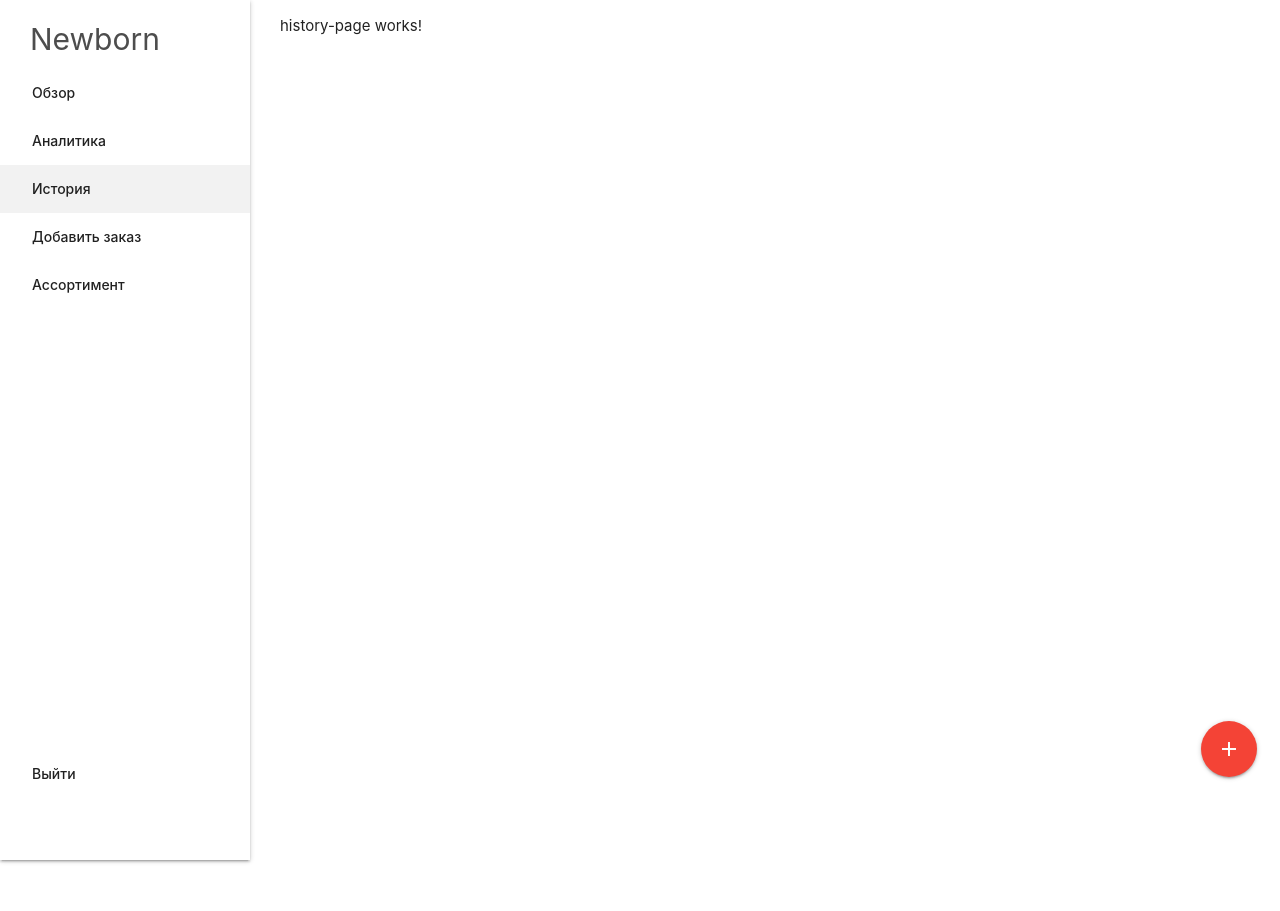
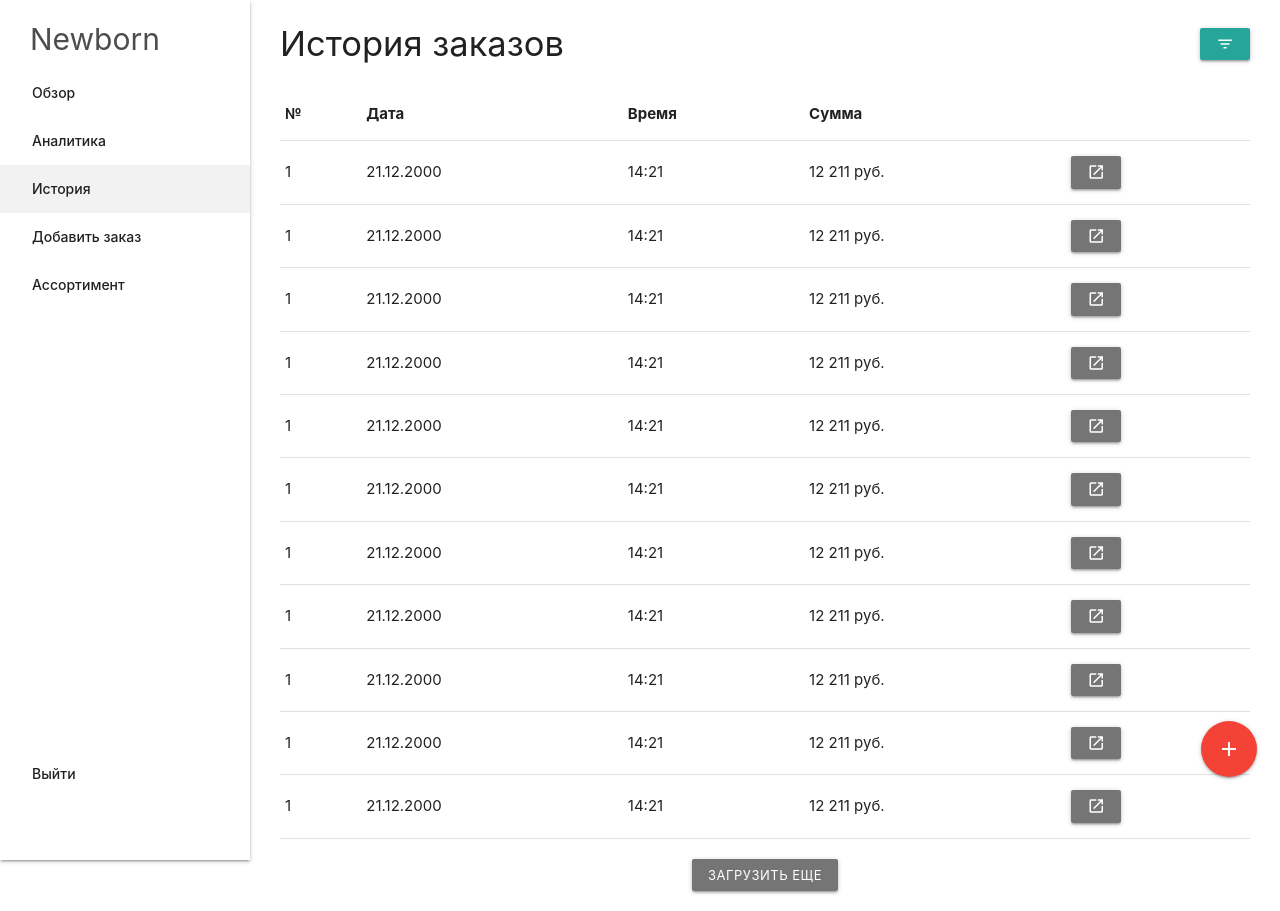
Before and after one commit to OliverWall/CRM, an Angular app in the folder client/: page /site/history in a window 1280 px wide. Before the commit the page ends 800 px from the top, so only its background shows below. Built offline with nearby package versions, Linux system fonts and the light colour scheme; sample sign-in values are in the browser's storage.

Commit message:
Added markup

```diff
--- a/client/src/app/analytics-page/analytics-page.component.html
+++ b/client/src/app/analytics-page/analytics-page.component.html
@@ -1,3 +1,17 @@
-<p>
-  analytics-page works!
-</p>
+<div class="page-title">
+  <h4>Аналитика</h4>
+</div>
+
+<div class="average-price">
+  <p>Средний чек <strong>1500 р.</strong></p>
+</div>
+
+<div class="analytics-block pb3">
+  <h5>Выручка</h5>
+  <canvas></canvas>
+</div>
+
+<div class="analytics-block">
+  <h5>Заказы</h5>
+  <canvas></canvas>
+</div>
--- a/client/src/app/categories-page/categories-page.component.html
+++ b/client/src/app/categories-page/categories-page.component.html
@@ -1,3 +1,19 @@
-<p>
-  categories-page works!
-</p>
+<div class="page-title">
+  <h4>Категории</h4>
+  <button class="waves-effect waves-light btn grey darken-1">Добавить категорию</button>
+</div>
+
+<div class="row">
+  <div class="col s12">
+    <div class="collection">
+      <a href="#!" class="collection-item">Категория 1</a>
+      <a href="#!" class="collection-item">Категория 1</a>
+      <a href="#!" class="collection-item">Категория 1</a>
+      <a href="#!" class="collection-item">Категория 1</a>
+      <a href="#!" class="collection-item">Категория 1</a>
+      <a href="#!" class="collection-item active">Категория 2</a>
+      <a href="#!" class="collection-item">Категория 1</a>
+      <a href="#!" class="collection-item">Категория 1</a>
+    </div>
+  </div>
+</div>
--- a/client/src/app/history-page/history-page.component.html
+++ b/client/src/app/history-page/history-page.component.html
@@ -1,3 +1,151 @@
-<p>
-  history-page works!
-</p>
+<div class="page-title">
+  <h4>История заказов</h4>
+  <button class="btn btn-small js-filter tooltipped" data-tooltip="Открыть фильтр">
+    <i class="material-icons">filter_list</i>
+  </button>
+</div>
+
+<div class="filter js-filter-block hide">
+  <div class="fr">
+    <div class="col order">
+      <div class="input-field inline order-position-input">
+        <input type="number" id="number" min="1">
+        <label for="number">Номер заказа</label>
+      </div>
+    </div>
+    <div class="col filter-pickers">
+      <div class="input-field">
+        <input type="text" class="datepicker">
+        <label>Начало</label>
+      </div>
+
+      <div class="input-field">
+        <input type="text" class="datepicker">
+        <label>Конец</label>
+      </div>
+    </div>
+  </div>
+
+  <button class="btn waves-effect wavers-light btn-small">Применить фильтр</button>
+</div>
+
+
+<table class="highlight mb2">
+  <thead>
+  <tr>
+    <th>№</th>
+    <th>Дата</th>
+    <th>Время</th>
+    <th>Сумма</th>
+    <th></th>
+  </tr>
+  </thead>
+
+  <tbody>
+  <tr>
+    <td>1</td>
+    <td>21.12.2000</td>
+    <td>14:21</td>
+    <td>12 211 руб.</td>
+    <td>
+      <button class="btn btn-small modal-trigger grey darken-1" data-target="order-list">
+        <i class="material-icons">open_in_new</i>
+      </button>
+    </td>
+  </tr>
+  <tr>
+    <td>1</td>
+    <td>21.12.2000</td>
+    <td>14:21</td>
+    <td>12 211 руб.</td>
+    <td>
+      <button class="btn btn-small grey darken-1"><i class="material-icons">open_in_new</i></button>
+    </td>
+  </tr>
+  <tr>
+    <td>1</td>
+    <td>21.12.2000</td>
+    <td>14:21</td>
+    <td>12 211 руб.</td>
+    <td>
+      <button class="btn btn-small grey darken-1"><i class="material-icons">open_in_new</i></button>
+    </td>
+  </tr>
+  <tr>
+    <td>1</td>
+    <td>21.12.2000</td>
+    <td>14:21</td>
+    <td>12 211 руб.</td>
+    <td>
+      <button class="btn btn-small grey darken-1"><i class="material-icons">open_in_new</i></button>
+    </td>
+  </tr>
+  <tr>
+    <td>1</td>
+    <td>21.12.2000</td>
+    <td>14:21</td>
+    <td>12 211 руб.</td>
+    <td>
+      <button class="btn btn-small grey darken-1"><i class="material-icons">open_in_new</i></button>
+    </td>
+  </tr>
+  <tr>
+    <td>1</td>
+    <td>21.12.2000</td>
+    <td>14:21</td>
+    <td>12 211 руб.</td>
+    <td>
+      <button class="btn btn-small grey darken-1"><i class="material-icons">open_in_new</i></button>
+    </td>
+  </tr>
+  <tr>
+    <td>1</td>
+    <td>21.12.2000</td>
+    <td>14:21</td>
+    <td>12 211 руб.</td>
+    <td>
+      <button class="btn btn-small grey darken-1"><i class="material-icons">open_in_new</i></button>
+    </td>
+  </tr>
+  <tr>
+    <td>1</td>
+    <td>21.12.2000</td>
+    <td>14:21</td>
+    <td>12 211 руб.</td>
+    <td>
+      <button class="btn btn-small grey darken-1"><i class="material-icons">open_in_new</i></button>
+    </td>
+  </tr>
+  <tr>
+    <td>1</td>
+    <td>21.12.2000</td>
+    <td>14:21</td>
+    <td>12 211 руб.</td>
+    <td>
+      <button class="btn btn-small grey darken-1"><i class="material-icons">open_in_new</i></button>
+    </td>
+  </tr>
+  <tr>
+    <td>1</td>
+    <td>21.12.2000</td>
+    <td>14:21</td>
+    <td>12 211 руб.</td>
+    <td>
+      <button class="btn btn-small grey darken-1"><i class="material-icons">open_in_new</i></button>
+    </td>
+  </tr>
+  <tr>
+    <td>1</td>
+    <td>21.12.2000</td>
+    <td>14:21</td>
+    <td>12 211 руб.</td>
+    <td>
+      <button class="btn btn-small grey darken-1"><i class="material-icons">open_in_new</i></button>
+    </td>
+  </tr>
+  </tbody>
+</table>
+
+<div class="center mb2">
+  <button class="btn waves-effect grey darken-1 btn-small">Загрузить еще</button>
+</div>
--- a/client/src/app/order-page/order-page.component.html
+++ b/client/src/app/order-page/order-page.component.html
@@ -1,3 +1,50 @@
-<p>
-  order-page works!
-</p>
+<div class="page-title">
+  <h4>Заказ</h4>
+  <button class="waves-effect btn grey darken-1 modal-trigger" data-target="explore-order">
+    Завершить
+  </button>
+</div>
+
+
+<div class="frow order-row">
+  <div class="card waves-effect pointer">
+    <div class="center">
+      <img src="cake.jpg" class="responsive-img order-img">
+    </div>
+    <div class="card-content center p10">
+      <h5 class="m0">Название категории</h5>
+    </div>
+  </div>
+  <div class="card waves-effect pointer">
+    <div class="center">
+      <img src="cake.jpg" class="responsive-img order-img">
+    </div>
+    <div class="card-content center p10">
+      <h5 class="m0">Название категории</h5>
+    </div>
+  </div>
+  <div class="card waves-effect pointer">
+    <div class="center">
+      <img src="cake.jpg" class="responsive-img order-img">
+    </div>
+    <div class="card-content center p10">
+      <h5 class="m0">Название категории</h5>
+    </div>
+  </div>
+  <div class="card waves-effect pointer">
+    <div class="center">
+      <img src="cake.jpg" class="responsive-img order-img">
+    </div>
+    <div class="card-content center p10">
+      <h5 class="m0">Название категории</h5>
+    </div>
+  </div>
+  <div class="card waves-effect pointer">
+    <div class="center">
+      <img src="cake.jpg" class="responsive-img order-img">
+    </div>
+    <div class="card-content center p10">
+      <h5 class="m0">Название категории</h5>
+    </div>
+  </div>
+</div>
--- a/client/src/app/overview-page/overview-page.component.html
+++ b/client/src/app/overview-page/overview-page.component.html
@@ -1,3 +1,36 @@
-<p>
-  overview-page works!
-</p>
+<div class="page-title">
+  <h4>
+    Обзор за вчера (09.04.2018)
+    <i class="material-icons black-text pointer" id="dashboard-info">info_outline</i>
+  </h4>
+</div>
+
+<div class="row">
+  <div class="col s12 l6">
+    <div class="card light-blue lighten-2 white-text">
+      <div class="card-content">
+        <span class="card-title">Выручка:</span>
+        <h3>20 000 руб.</h3>
+        <h3 class="green-text text-darken-2 m0 mb1">
+          <i class="material-icons">arrow_upward</i>
+          26%
+        </h3>
+        <p>Выручка вашего бизнеса вчера на 20% выше среднего: 5555 руб. в день</p>
+      </div>
+    </div>
+  </div>
+
+  <div class="col s12 l6">
+    <div class="card orange lighten-2 white-text">
+      <div class="card-content">
+        <span class="card-title">Заказы:</span>
+        <h3>200 зак.</h3>
+        <h3 class="red-text m0 mb1">
+          <i class="material-icons">arrow_downward</i>
+          26%
+        </h3>
+        <p>Число заказов вчера на 26% ниже среднего значения: 3 зак. в день</p>
+      </div>
+    </div>
+  </div>
+</div>
```
